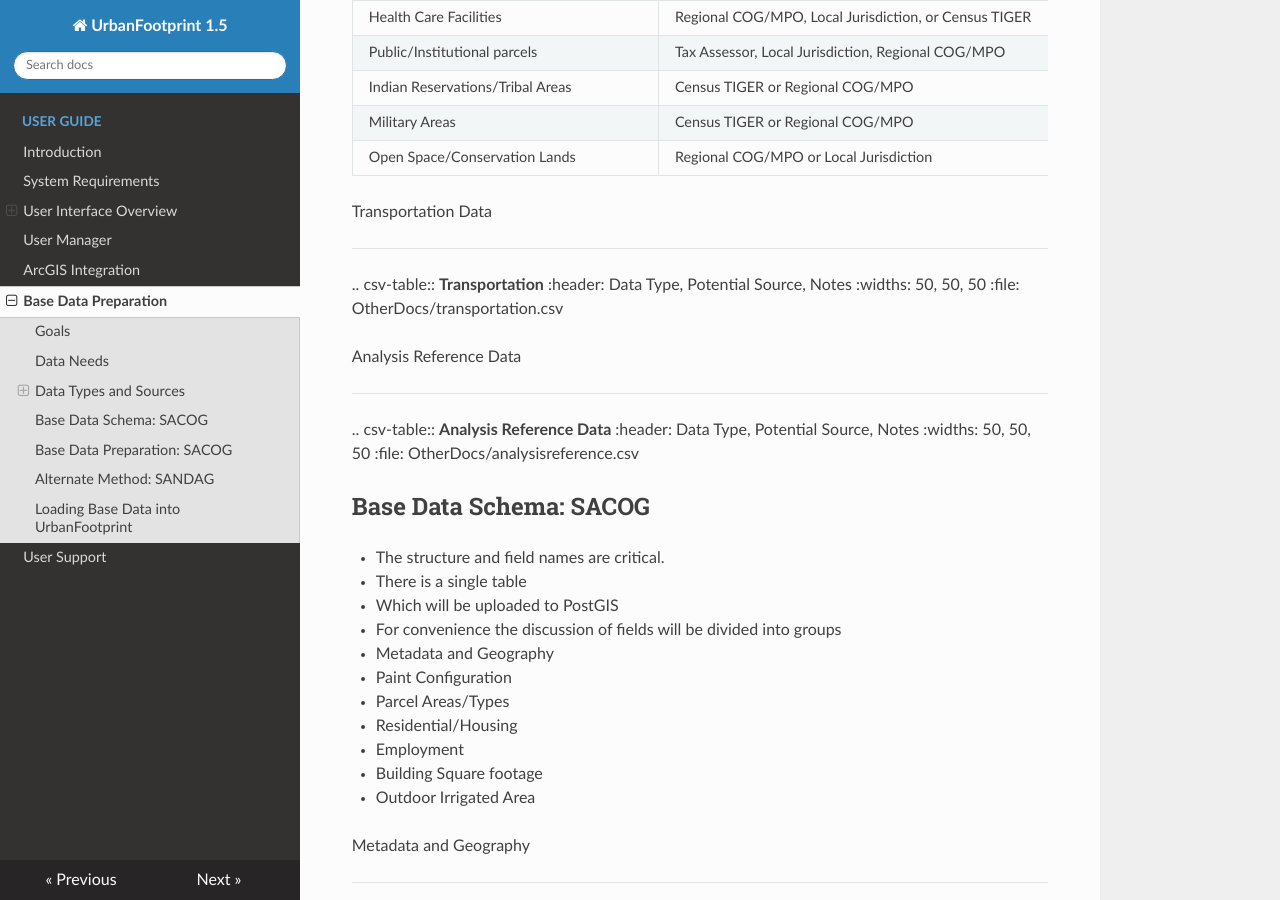
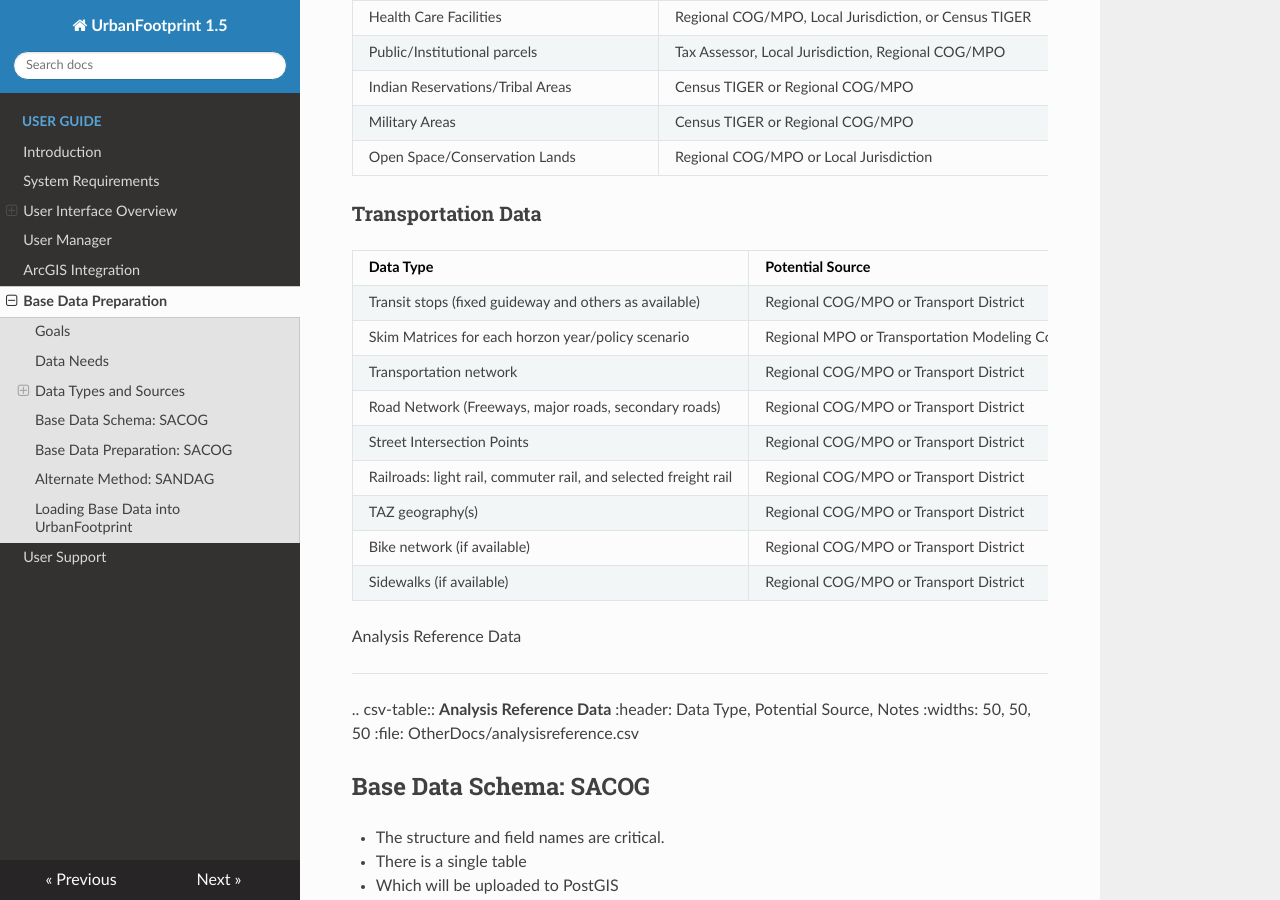
Before and after one commit to CalthorpeAnalytics/urbanfootprint-docs-1.5, an MkDocs documentation site: the page built from docs/data_preparation.md, in a window 1280 px wide and 900 px high, scrolled down 2502 px. Built offline with MkDocs 1.6.1, drawn with Linux system fonts in a browser that asks for light colours; nearby versions of some CDN libraries; old or Windows-style settings are respelled for this version of MkDocs.

Commit message:
convert transportation.csv

```diff
--- a/docs/data_preparation.md
+++ b/docs/data_preparation.md
@@ -80,13 +80,19 @@
 | Military Areas | Census TIGER or Regional COG/MPO | |
 | Open Space/Conservation Lands | Regional COG/MPO or Local Jurisdiction | |
 
-Transportation Data
-___________________
+### Transportation Data
 
-.. csv-table:: **Transportation**
-  :header: Data Type, Potential Source, Notes
-  :widths: 50, 50, 50
-  :file: OtherDocs/transportation.csv
+| Data Type | Potential Source | Notes |
+|-----------|------------------|-------|
+| Transit stops (fixed guideway and others as available) | Regional COG/MPO or Transport District | |
+| Skim Matrices for each horzon year/policy scenario | Regional MPO or Transportation Modeling Consultants | |
+| Transportation network | Regional COG/MPO or Transport District | |
+| Road Network (Freeways, major roads, secondary roads) | Regional COG/MPO or Transport District | |
+| Street Intersection Points | Regional COG/MPO or Transport District | |
+| Railroads: light rail, commuter rail, and selected freight rail | Regional COG/MPO or Transport District | |
+| TAZ geography(s) | Regional COG/MPO or Transport District | |
+| Bike network (if available) | Regional COG/MPO or Transport District | |
+| Sidewalks (if available) | Regional COG/MPO or Transport District | |
 
 Analysis Reference Data
 _______________________
```
